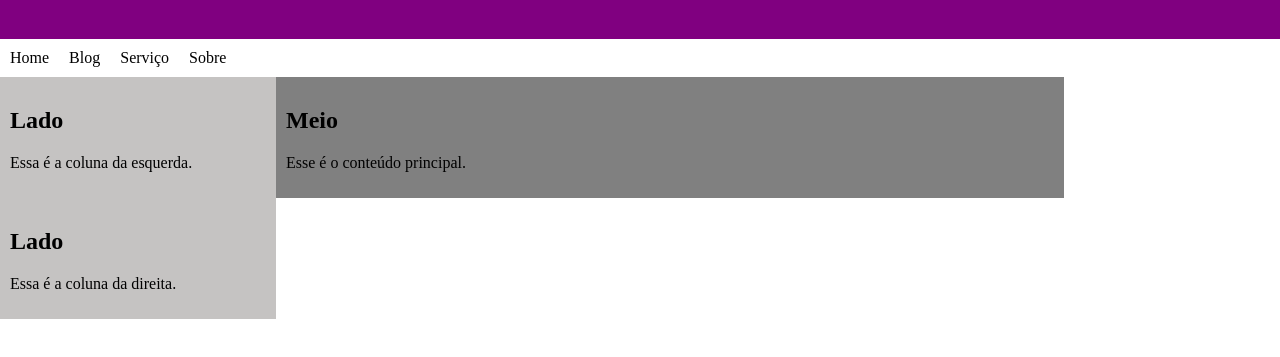
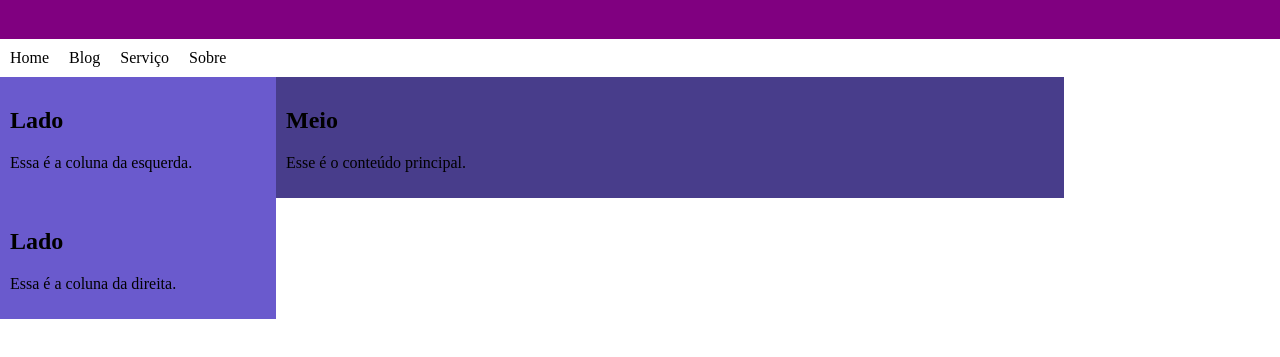
Before and after one commit to E25llin/IFF-ProgWeb, a plain HTML site: page index.html in a window 1280 px wide. Shown: the part 81-438 px from the top of the page. Drawn offline with Linux system fonts and the light colour scheme.

Commit message:
Update index.html

```diff
--- a/index.html
+++ b/index.html
@@ -30,13 +30,13 @@
             float: left;
             padding: 10px;
             width: 20%;
-            background-color: #C5C3C2;
+            background-color: #6A5ACD;
         }
         .col-centro {
             float: left;
             padding: 10px;
             width: 60%;
-            background-color: gray;
+            background-color: #483D8B;
         }
         .conteudo {
             clear: both;
```
